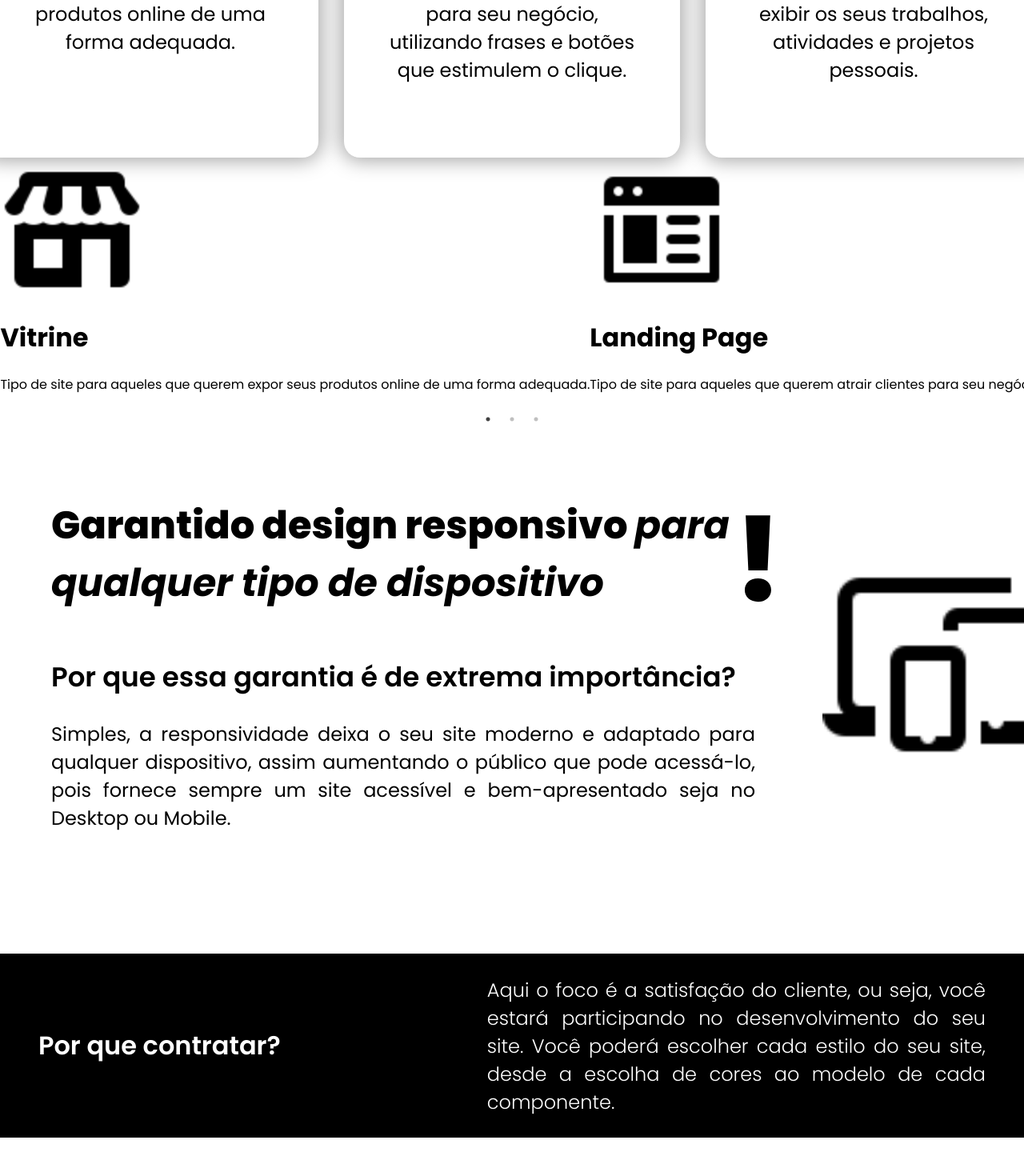
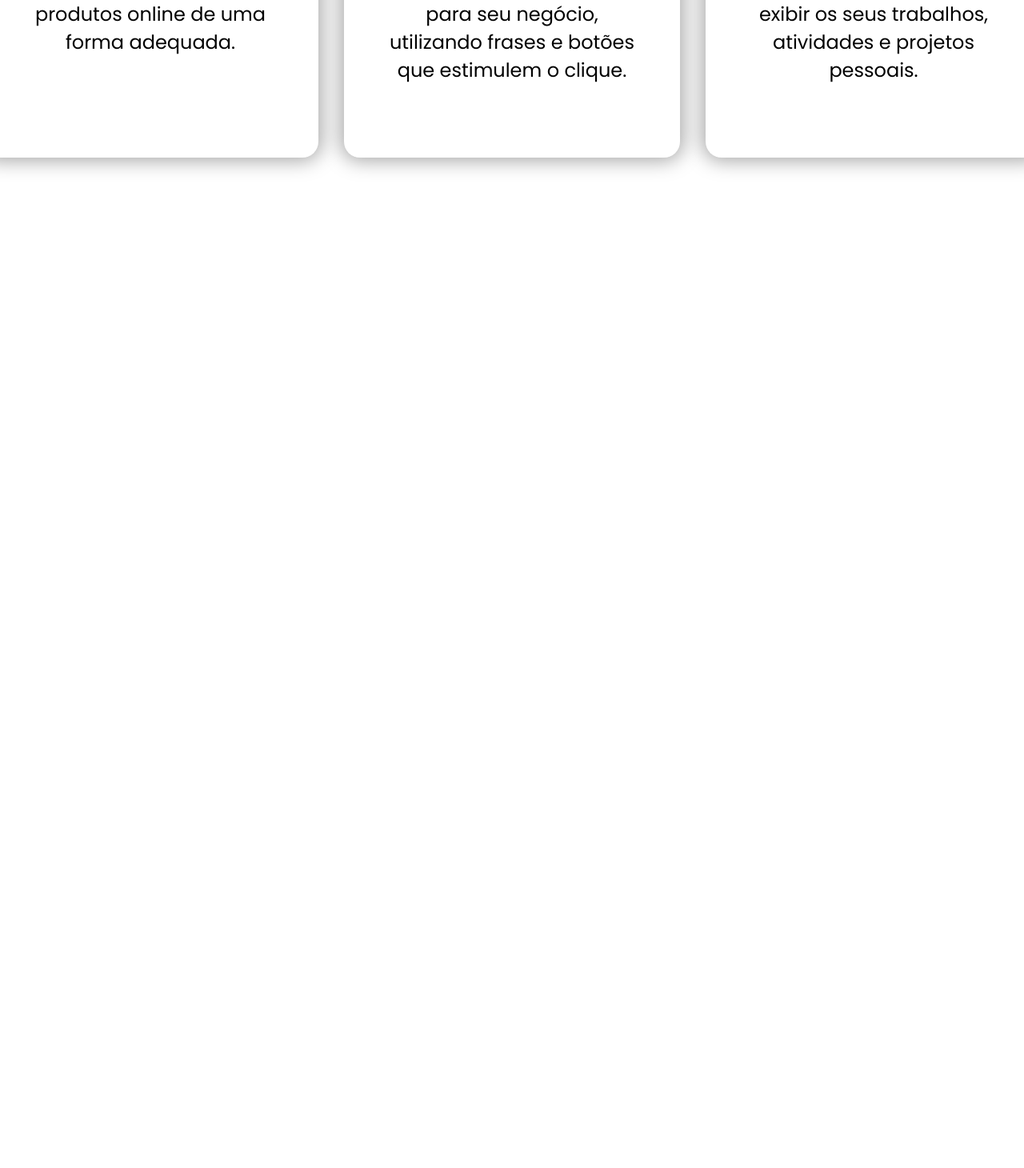
Before and after one commit to macpedro12/SalePersonalSite, a Next.js app: page / in a window 1280 px wide. Shown: the part 1262-2722 px from the top of the page at 80% size. Built offline with nearby package versions, Linux system fonts and the light colour scheme.

Commit message:
added animation

```diff
--- a/src/pages/index.js
+++ b/src/pages/index.js
@@ -1,9 +1,9 @@
 import styles from "../styles/index.module.scss";
 import Link from "next/link";
-import Slider from "react-slick";
-
 import "slick-carousel/slick/slick.css";
 import "slick-carousel/slick/slick-theme.css";
+import "aos/dist/aos.css";
+
 const siteTypes = [
   {
     name: "Vitrine",
@@ -26,23 +26,18 @@ const siteTypes = [
 ];
 
 export default function Home() {
-  const settings = {
-    slidesToShow: 1,
-    slidesToScroll: 1,
-    dots: true,
-    infinite: true,
-    cssEase: 'linear',
-    variableWidth: true,
-    variableHeight: true
-  };
+
   return (
     <div className={styles.all}>
+
       <div className={styles.banner}>
-        <h1>
-          Quer um site <u className={styles.colorChange}>barato</u> e que atenda
-          suas necessidades?
-        </h1>
-        <button>
+
+          <h1 data-aos="zoom-in">
+            Quer um site <u className={styles.colorChange}>barato</u> e que
+            atenda suas necessidades?
+          </h1>
+
+        <button data-aos="fade-right">
           <Link href="https://api.whatsapp.com/send?phone=5521979395510">
             <a target="_blank">Peça já seu orçamento!!</a>
           </Link>
@@ -50,32 +45,21 @@ export default function Home() {
       </div>
       <div className={styles.info}>
         <div className={styles.sites}>
-          <h2>Sites:</h2>
+          <h2 data-aos="fade-right">Sites:</h2>
 
-          <div className={styles.allTypes}>
+          <div className={styles.allTypes} >
             {siteTypes.map((site) => (
-              <div className={styles.singleType} key={site.name}>
+              <div data-aos="slide-right"className={styles.singleType} key={site.name}>
                 <img src={site.img} />
                 <h1>{site.name}</h1>
                 <p>{site.description}</p>
               </div>
             ))}
           </div>
-          <div className={styles.allresponsive}>
-            <Slider {...settings}>
-              {siteTypes.map((site) => (
-                <div className={styles.singleType} key={site.name}>
-                  <img src={site.img} />
-                  <h1>{site.name}</h1>
-                  <p>{site.description}</p>
-                </div>
-              ))}
-            </Slider>
-          </div>
         </div>
-        <div className={styles.responsive}>
+        <div className={styles.responsive} >
           <div className={styles.text}>
-            <div className={styles.title}>
+            <div className={styles.title} data-aos="fade-down">
               <h1>
                 Garantido design responsivo{" "}
                 <strong>
@@ -85,17 +69,17 @@ export default function Home() {
               <img src="/!.svg" />
             </div>
 
-            <h2>Por que essa garantia é de extrema importância?</h2>
-            <p>
+            <h2 data-aos="fade-down">Por que essa garantia é de extrema importância?</h2>
+            <p data-aos="fade-down">
               Simples, a responsividade deixa o seu site moderno e adaptado para
               qualquer dispositivo, assim aumentando o público que pode
               acessá-lo, pois fornece sempre um site acessível e bem-apresentado
               seja no Desktop ou Mobile.
             </p>
           </div>
-          <img className={styles.multiple} src="/Multiple Devices.svg" />
+          <img data-aos="fade-up" className={styles.multiple} src="/Multiple Devices.svg" />
         </div>
-        <div className={styles.contrato}>
+        <div className={styles.contrato} data-aos="slide-right">
           <h2>Por que contratar?</h2>
           <p>
             Aqui o foco é a satisfação do cliente, ou seja, você estará
@@ -104,7 +88,7 @@ export default function Home() {
             componente.
           </p>
         </div>
-        <div className={styles.desenvolvido}>
+        <div className={styles.desenvolvido} data-aos="zoom-in">
           <h2>O que é desenvolvido?</h2>
           <img src="/Arrow 1.svg" />
           <p>
@@ -114,13 +98,13 @@ export default function Home() {
           </p>
         </div>
       </div>
-      <div className={styles.contato}>
+      <div className={styles.contato} >
         <div className={styles.ctitle}>
-          <h1>Quer atingir um público maior?</h1>
-          <h1>Pare de perder tempo!!</h1>
-          <h1>E consulte a tabela de preço.</h1>
+          <h1 data-aos="fade-down">Quer atingir um público maior?</h1>
+          <h1 data-aos="fade-down">Pare de perder tempo!!</h1>
+          <h1 data-aos="fade-down">E consulte a tabela de preço.</h1>
         </div>
-        <div className={styles.contato2}>
+        <div className={styles.contato2} data-aos="slide-right">
           <h2>Mande mensagem para o Whatsapp:</h2>
           <div className={styles.contato3}>
             <Link href="https://api.whatsapp.com/send?phone=5521979395510">
@@ -132,7 +116,7 @@ export default function Home() {
             <p>(21) 97939 - 5510</p>
           </div>
         </div>
-        <div className={styles.contato2}>
+        <div className={styles.contato2} data-aos="slide-right">
           <h2>Ou para o e-mail:</h2>
           <div className={styles.contato3}>
             <img src="/Email.svg" />
```
